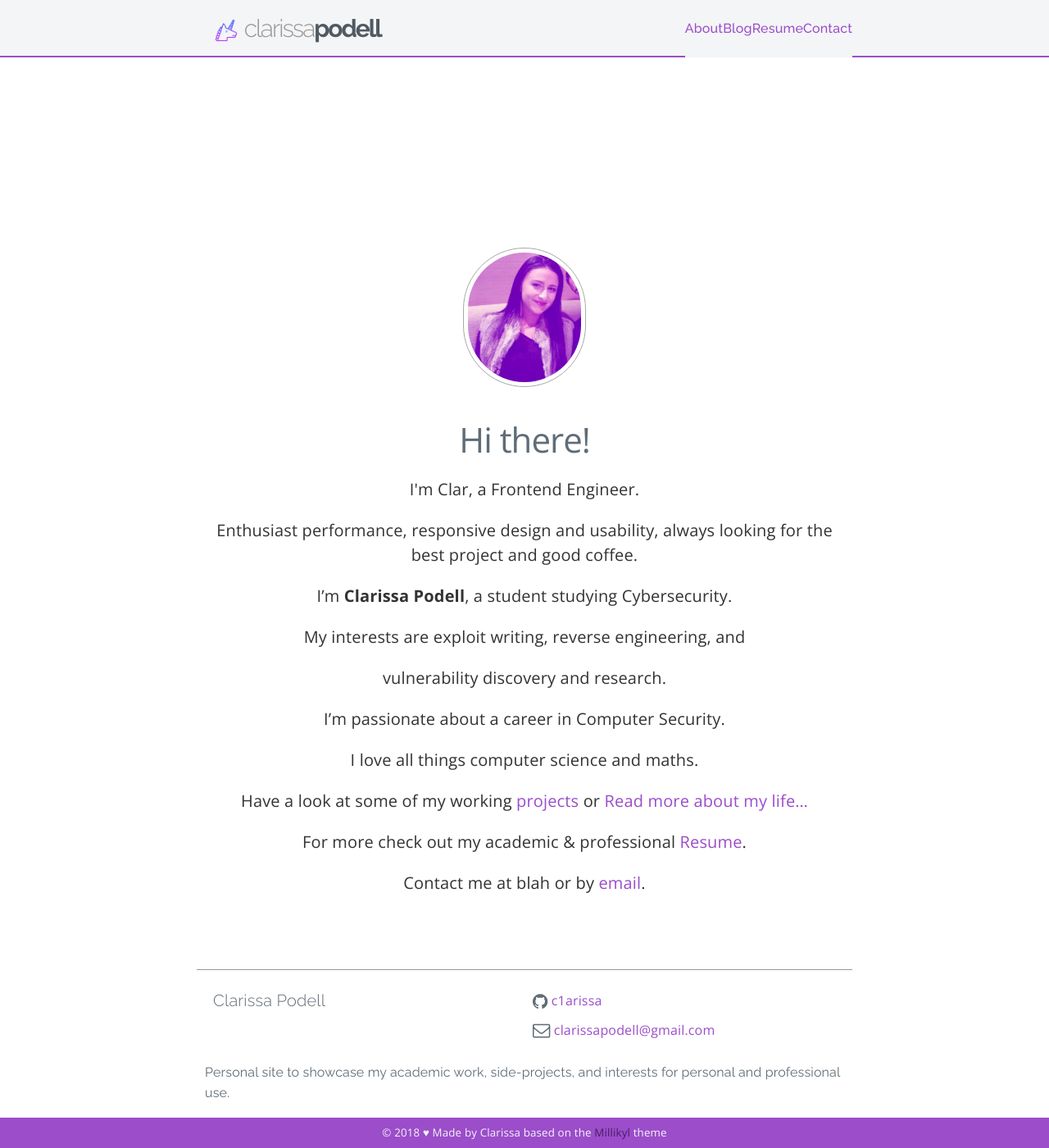
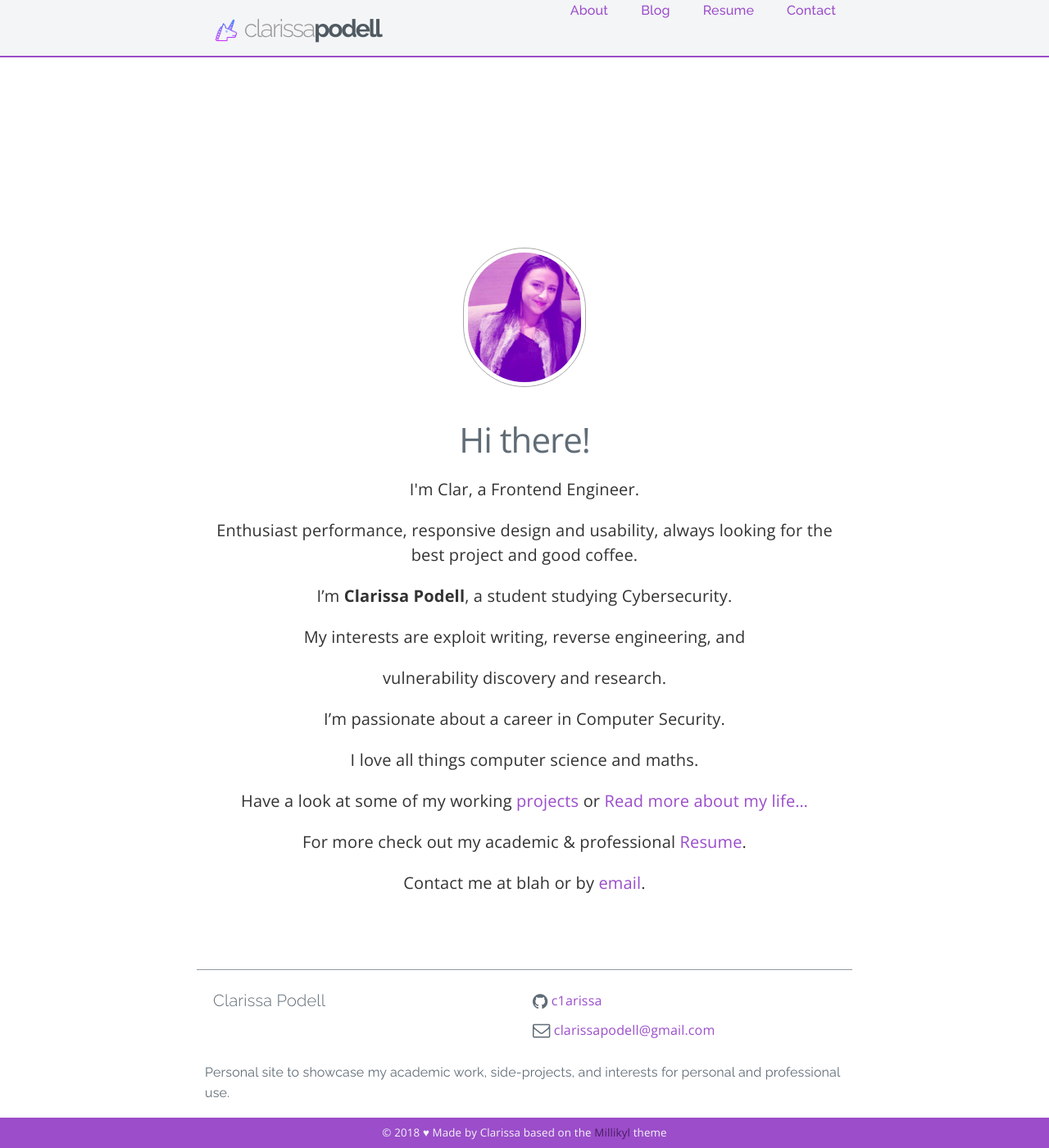
Before and after one commit to c1arissa/c1arissa.github.io, a Jekyll site: the page built from index.md, in a window 1280 px wide and 1400 px high. Shown: the whole window at 82% size. Built offline with Jekyll 4.4.1, drawn with Linux system fonts in a browser that asks for light colours; nearby versions of some CDN libraries.

Commit message:
Update _nav.scss

```diff
--- a/_sass/_nav.scss
+++ b/_sass/_nav.scss
@@ -16,8 +16,8 @@ nav {
       position: relative;
       a {
         display: block;
-        padding: 0 0px; //0 20px;
-        line-height: $nav-height;
+        padding: 0 20px;
+        //line-height: $nav-height;
         background: $nav-background;
         color: $nav-font-color;
         text-decoration: none;
```
